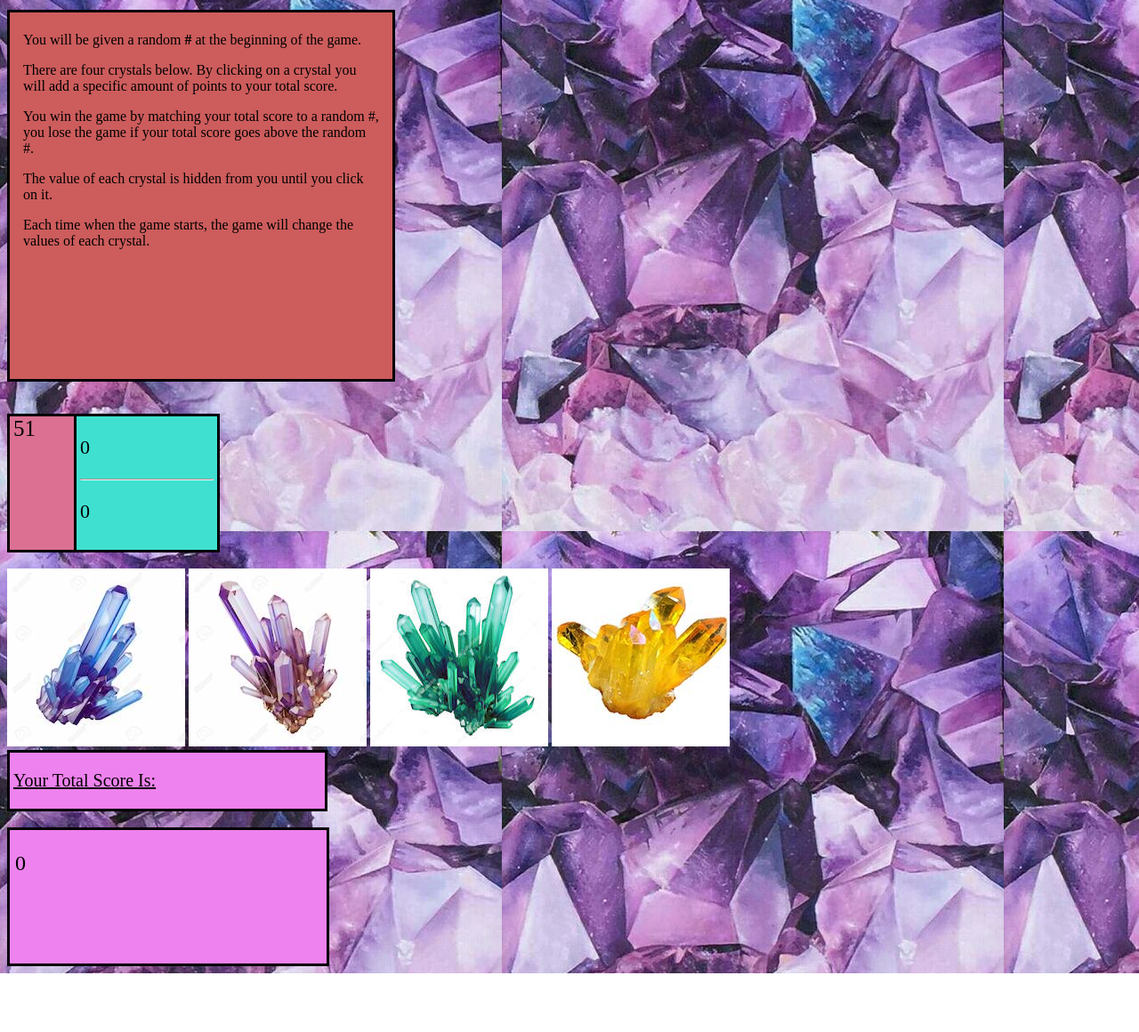
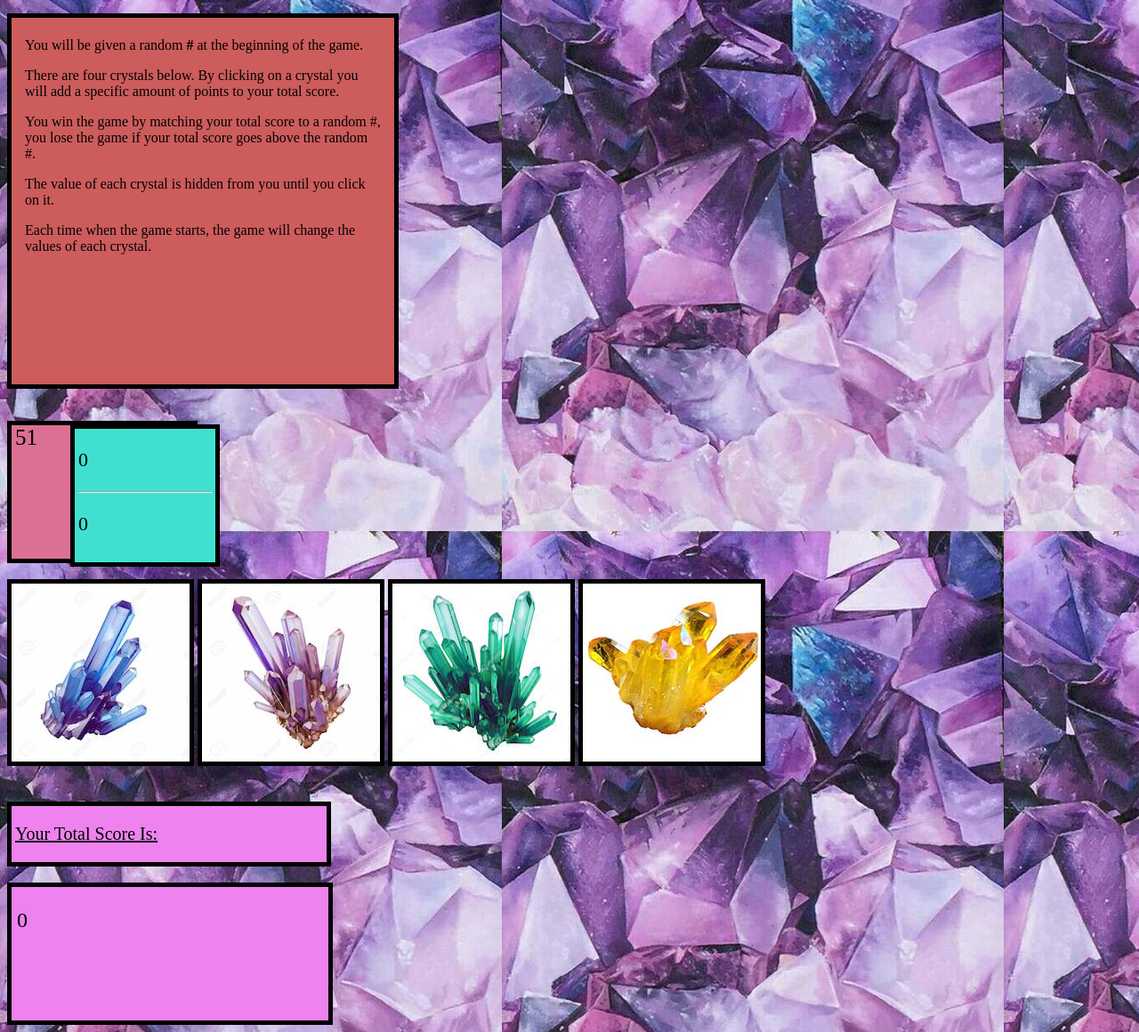
Before and after one commit to sstephens4/unit-4-game, a plain HTML site: page index.html in a window 1280 px wide. Shown: the part 123-1283 px from the top of the page at 89% size. Before the commit the page ends 1217 px from the top, so only its background shows below. Drawn offline with nearby package versions, Linux system fonts and the light colour scheme.

Commit message:
Final touches

```diff
--- a/assets/css/style.css
+++ b/assets/css/style.css
@@ -10,7 +10,7 @@ header {
     font-size: 32px;
     padding-top: 2px;
     text-decoration: underline;
-    border: solid black 3px;
+    border: solid black 5px;
 
 }
 
@@ -20,7 +20,7 @@ header {
     height: 400px;
     padding: 6px 15px 6px 15px;
     font-weight: 100px;
-    border: solid black 3px;
+    border: solid black 5px;
 }
 
 .randomNumber {
@@ -29,14 +29,14 @@ header {
     height: 150px;
     padding-left: 4px;
     font-size: 25px;
-    border: solid black 3px;
+    border: solid black 5px;
 }
 
 .winsLosses {
     background-color: turquoise;
     color: black;
     font-size: 22px;
-    border: solid black 3px;
+    border: solid black 5px;
     margin-top: -174px;
     margin-right: 1025px;
     padding-left: 4px;
@@ -46,11 +46,28 @@ header {
     float: right;
 }
 
+#crystal1{
+    border: solid black 5px;
+}
+
+#crystal2{
+    border: solid black 5px;
+}
+
+#crystal3{
+    border: solid black 5px;
+}
+
+#crystal4{
+    border: solid black 5px;
+}
+
+
 
 
 .totalScore {
     background-color: violet;
-    border: solid black 3px;
+    border: solid black 5px;
     width: 350px;
     padding-left: 4px;
     font-size: 20px;
@@ -62,6 +79,6 @@ header {
     width: 350px;
     height: 150px;
     padding-left: 6px;
-    border: solid black 3px;
+    border: solid black 5px;
     font-size: 24px;
 }
```
Also changed, not shown: index.html (+1 -0 lines).
